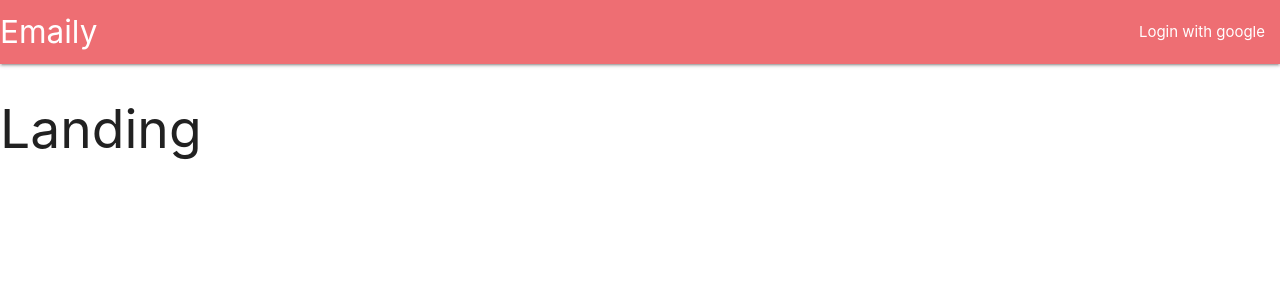
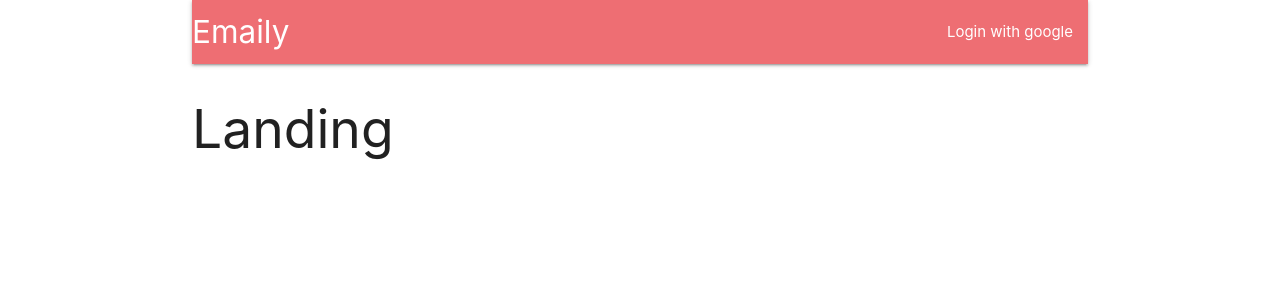
Before and after one commit to RaneWallin/FullStackTutorial, a React (Create React App) app in the folder client/: page / in a window 1280 px wide. Shown: the top 300 px of the page. Built offline with nearby package versions, Linux system fonts and the light colour scheme.

Commit message:
style header, more

```diff
--- a/client/src/components/App.js
+++ b/client/src/components/App.js
@@ -8,7 +8,7 @@ const Landing = () => <h2>Landing</h2>;
 
 const App = () => {
   return (
-    <div>
+    <div className="container">
       <Router>
         <div>
           <Header />
--- a/client/src/components/Header.js
+++ b/client/src/components/Header.js
@@ -8,7 +8,7 @@ class Header extends Component {
           <a href="#" className="left brand-logo">
             Emaily
           </a>
-          <ul id="nav-mobile" className="right hide-on-med-and-down">
+          <ul className="right">
             <li>
               <a href="#">Login with google</a>
             </li>
```
